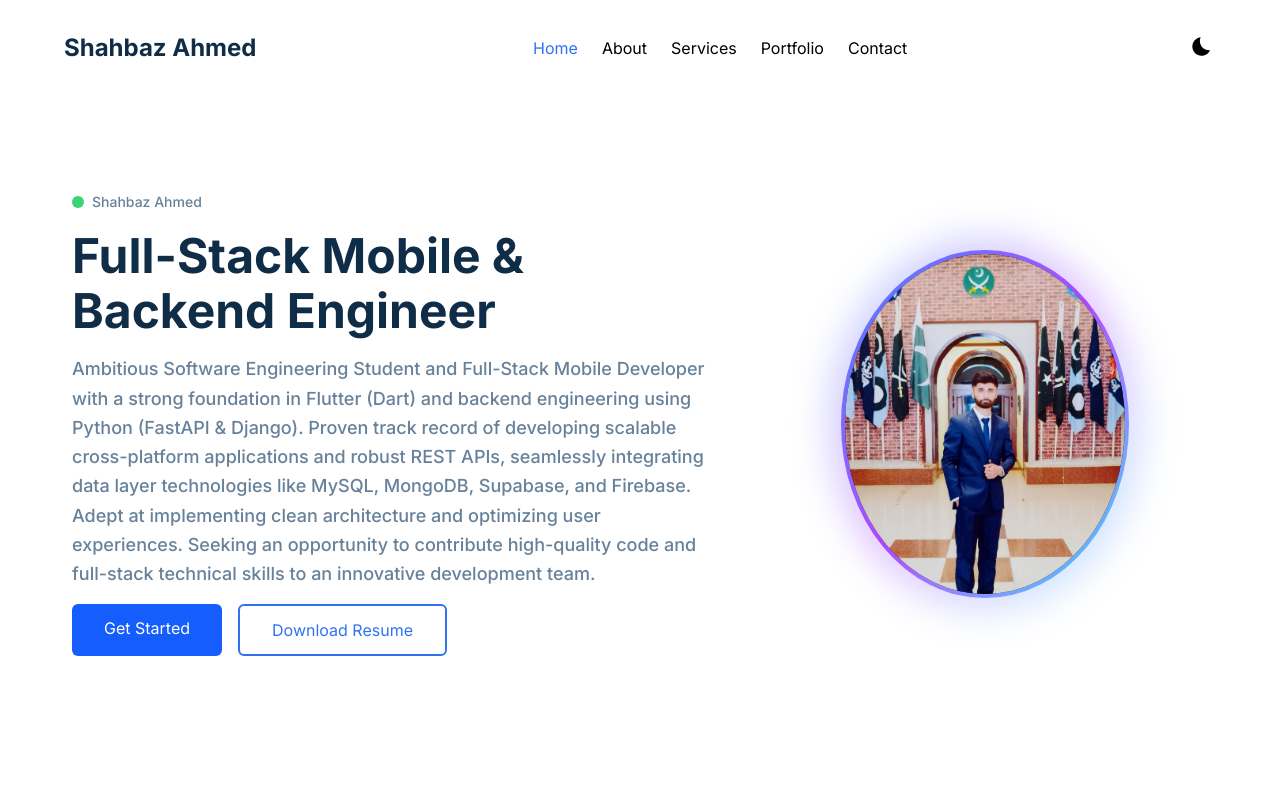
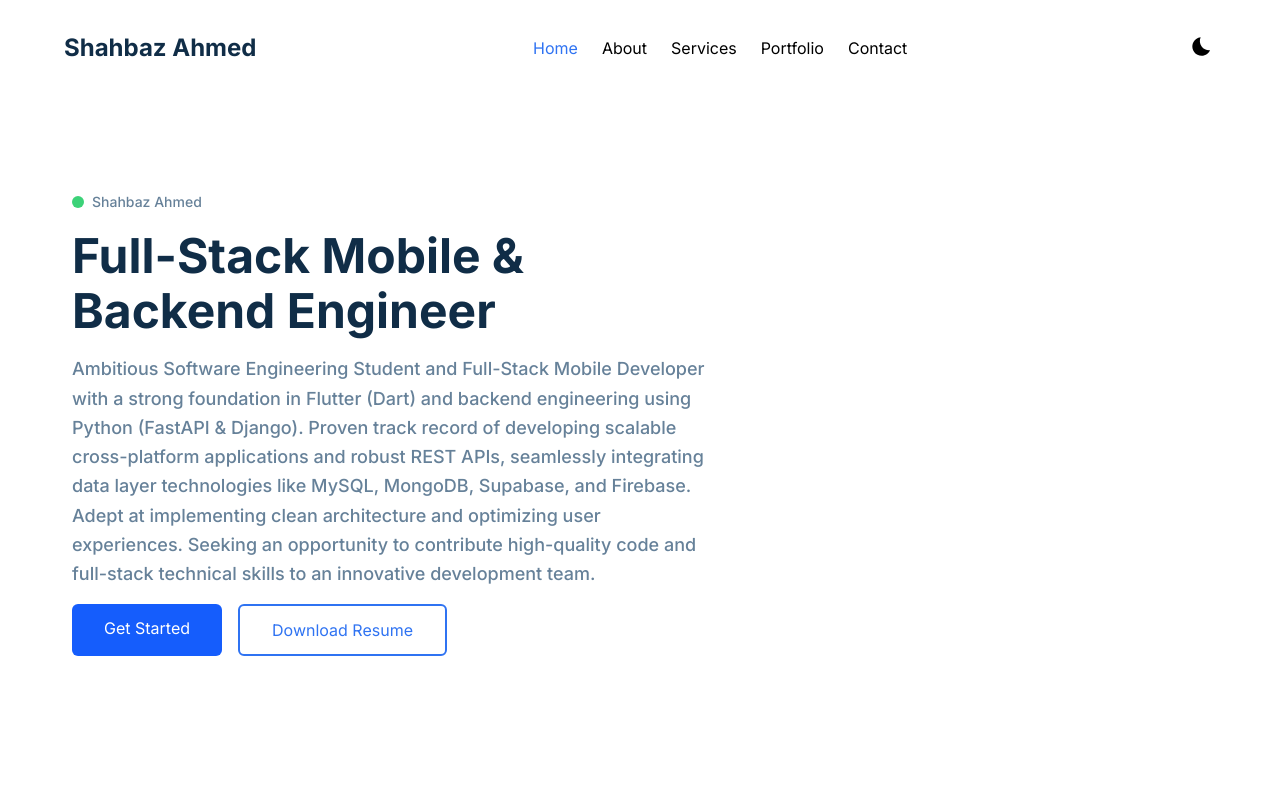
Before and after one commit to python1139141-alt/shahbaz-portfolio, a Next.js app: page / in a window 1280 px wide. Shown: the top 798 px of the page. Built offline with nearby package versions, Linux system fonts and the light colour scheme.

Commit message:
feat: add Medicine Reminder project and update portfolio, hero, and data components

```diff
--- a/src/app/api/data.tsx
+++ b/src/app/api/data.tsx
@@ -68,6 +68,8 @@ export const portfolioinfo = [
         info: 'Python Desktop Application (Client Project)',
         Class: 'md:mt-0',
         hasGallery: true,
+        hasVideo: true,
+        videoPath: '/images/portfolio/mz super store/Recording 2026-02-01 120722.mp4',
         galleryPath: '/images/portfolio/mz super store/'
     },
     {
@@ -82,4 +84,16 @@ export const portfolioinfo = [
         galleryPath: '/images/portfolio/hostle management/',
         videoPath: '/images/portfolio/hostle management/Recording 2026-02-01 113209.mp4'
     },
+    {
+        image: getImgPath('/images/portfolio/clinic appointment system/1.jpeg'), // Fallback until user provides proper
+        alt: 'Medicine Reminder App',
+        title: 'Medicine Reminder App',
+        slug: '#',
+        info: 'Android Application',
+        Class: 'md:mt-0',
+        hasGallery: false,
+        hasVideo: true,
+        videoPath: '/images/portfolio/medicine_reminder/video.mp4',
+        galleryPath: '/images/portfolio/medicine_reminder/'
+    }
 ];
--- a/src/components/Home/Hero/index.tsx
+++ b/src/components/Home/Hero/index.tsx
@@ -25,26 +25,7 @@ const Hero = () => {
       `}</style>
       <div className='container mx-auto max-w-6xl px-4 relative z-10'>
 
-        {/* Mobile: Small oval image in top-right corner */}
-        <div className='md:hidden absolute top-4 right-4 z-20'>
-          <div className='animate-float'>
-            <div className='relative'>
-              <div className='absolute -inset-2 rounded-[50%] bg-gradient-to-br from-blue-500 via-purple-500 to-cyan-400 opacity-30 blur-md animate-pulse-glow'></div>
-              <div className='relative rounded-[50%] p-[2px] bg-gradient-to-br from-blue-500 via-purple-500 to-cyan-400'>
-                <div className='rounded-[50%] overflow-hidden bg-darklight w-[80px] h-[95px]'>
-                  <Image
-                    src={getImgPath('/images/hero/hero-image.png')}
-                    alt='Shahbaz Ahmed'
-                    width={80}
-                    height={95}
-                    quality={100}
-                    style={{ width: '100%', height: '100%', objectFit: 'cover', objectPosition: 'top' }}
-                  />
-                </div>
-              </div>
-            </div>
-          </div>
-        </div>
+
 
         <div className='grid grid-cols-12 gap-4'>
           <div
@@ -79,30 +60,7 @@ const Hero = () => {
             </div>
           </div>
 
-          {/* Desktop: Large oval image on the right */}
-          <div
-            className="md:col-span-5 hidden md:flex items-center justify-center"
-            data-aos='fade-left'
-            data-aos-delay='400'
-            data-aos-duration='1000'>
-            <div className='animate-float'>
-              <div className='relative'>
-                <div className='absolute -inset-3 rounded-[50%] bg-gradient-to-br from-blue-500 via-purple-500 to-cyan-400 opacity-30 blur-lg animate-pulse-glow'></div>
-                <div className='relative rounded-[50%] p-1 bg-gradient-to-br from-blue-500 via-purple-500 to-cyan-400'>
-                  <div className='rounded-[50%] overflow-hidden bg-darklight w-[280px] h-[340px]'>
-                    <Image
-                      src={getImgPath('/images/hero/hero-image.png')}
-                      alt='Shahbaz Ahmed - Full-Stack Developer'
-                      width={280}
-                      height={340}
-                      quality={100}
-                      style={{ width: '100%', height: '100%', objectFit: 'cover', objectPosition: 'top' }}
-                    />
-                  </div>
-                </div>
-              </div>
-            </div>
-          </div>
+
         </div>
       </div>
     </section>
--- a/src/components/portfolio/PortfolioList/index.tsx
+++ b/src/components/portfolio/PortfolioList/index.tsx
@@ -86,7 +86,7 @@ const PortfolioList = () => {
               controls
               autoPlay
               className='w-full rounded-lg'>
-              <source src={selectedProject.videoPath} type='video/mp4' />
+              <source src={encodeURI(selectedProject.videoPath)} type='video/mp4' />
             </video>
           </div>
         </div>
@@ -111,7 +111,7 @@ const PortfolioList = () => {
               {Array.from({ length: 22 }).map((_, i) => (
                 <img
                   key={i}
-                  src={`${selectedProject.galleryPath}${i + 1}.${selectedProject.galleryPath.includes('mz super store') || selectedProject.galleryPath.includes('hostle') ? 'png' : 'jpeg'}`}
+                  src={encodeURI(`${selectedProject.galleryPath}${i + 1}.${selectedProject.galleryPath.includes('mz super store') || selectedProject.galleryPath.includes('hostle') ? 'png' : 'jpeg'}`)}
                   alt={`Screenshot ${i + 1}`}
                   className='w-full rounded-lg'
                   onError={(e) => (e.currentTarget.style.display = 'none')}
```
Also changed, not shown: 2 other files (tests, documents, lock files or other folders).
